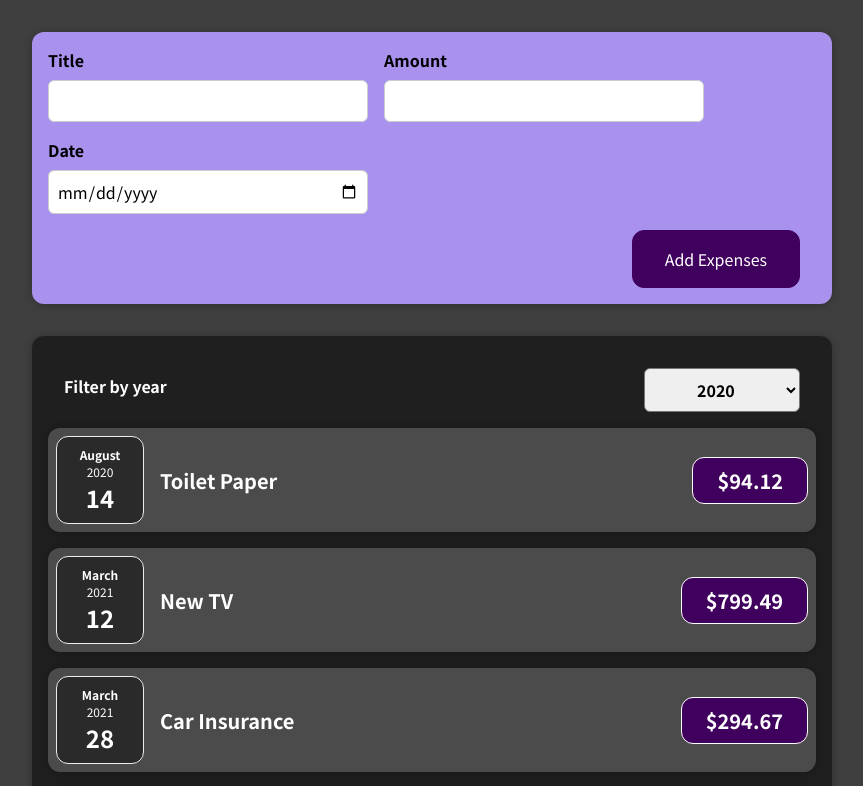
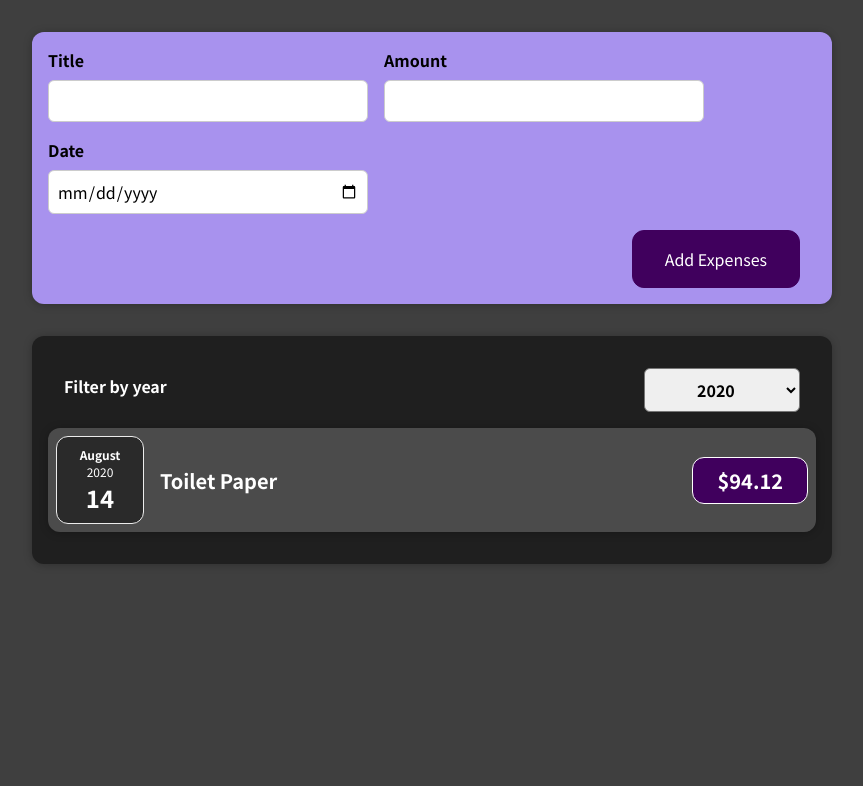
Before and after one commit to Hendrolee/Task-Tracker-Practice, a React (Create React App) app: page / in a window 1280 px wide. Shown: the top 786 px of the page, without its empty margins (208-1071 px from the left). Built offline with nearby package versions, Linux system fonts and the light colour scheme.

Commit message:
Add filter functionality to Expenses.js

```diff
--- a/src/components/Expenses/Expenses.js
+++ b/src/components/Expenses/Expenses.js
@@ -6,10 +6,14 @@ import ExpensesFilter from "./ExpensesFilter";
 
 const Expenses = (props) => {
   const [filteredYear, setFilteredYear] = useState("2020");
+
   const filterChangeHandler = (selectedYear) => {
     setFilteredYear(selectedYear);
   };
-  console.log(filteredYear);
+
+  const filteredExpenses = props.items.filter(
+    (year) => year.date.getFullYear() === parseInt(filteredYear)
+  );
 
   return (
     <div>
@@ -19,8 +23,9 @@ const Expenses = (props) => {
           onChangeFilter={filterChangeHandler}
         />
         {[
-          props.items.map((expense) => (
+          filteredExpenses.map((expense) => (
             <ExpenseItem
+              key={expense.id}
               title={expense.title}
               amount={expense.amount}
               date={expense.date}
```
